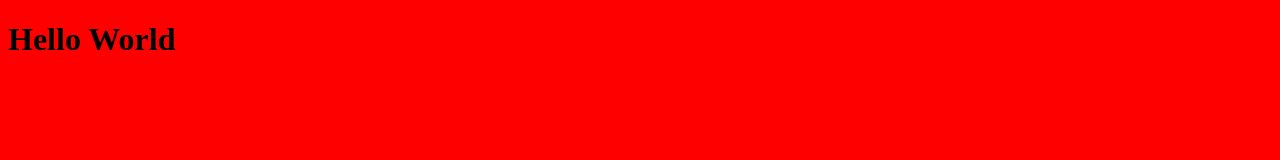
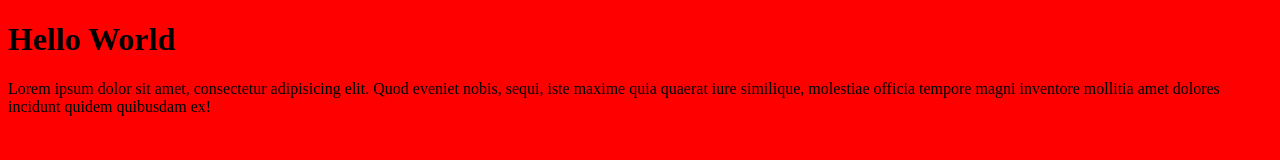
Before and after one commit to ClaudineP435433/repo_test_git, a plain HTML site: page index.html in a window 1280 px wide. Drawn offline with Linux system fonts and the light colour scheme.

Commit message:
add paragraph

```diff
--- a/index.html
+++ b/index.html
@@ -7,5 +7,6 @@
 </head>
 <body>
   <h1>Hello World</h1>
+  <p>Lorem ipsum dolor sit amet, consectetur adipisicing elit. Quod eveniet nobis, sequi, iste maxime quia quaerat iure similique, molestiae officia tempore magni inventore mollitia amet dolores incidunt quidem quibusdam ex!</p>
 </body>
 </html>
```
